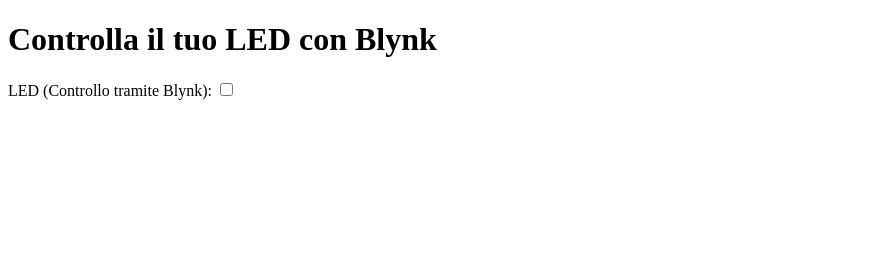
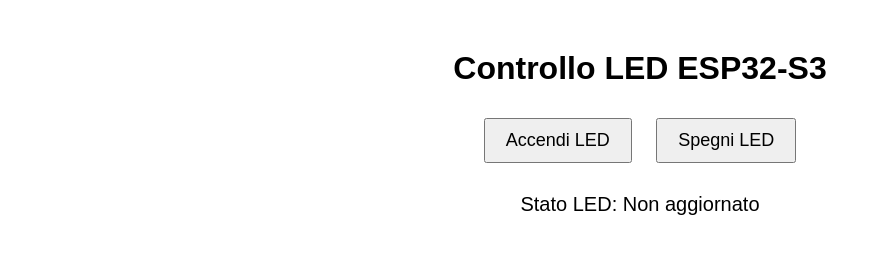
Before and after one commit to mariosbros2312/sito_sensori, a plain HTML site: page index.html in a window 1280 px wide. Shown: the whole page, without its empty margins (0-880 px from the left). Drawn offline with Linux system fonts and the light colour scheme.

Commit message:
Update index.html
cvc

```diff
--- a/index.html
+++ b/index.html
@@ -1,40 +1,50 @@
 <!DOCTYPE html>
 <html lang="it">
 <head>
-    <meta charset="UTF-8">
-    <meta name="viewport" content="width=device-width, initial-scale=1.0">
-    <title>Controlla LED da Blynk</title>
+  <meta charset="UTF-8">
+  <meta name="viewport" content="width=device-width, initial-scale=1.0">
+  <title>Controllo ESP32-S3 con Blynk</title>
+  <style>
+    body {
+      font-family: Arial, sans-serif;
+      text-align: center;
+      margin-top: 50px;
+    }
+    button {
+      padding: 10px 20px;
+      font-size: 18px;
+      cursor: pointer;
+      margin: 10px;
+    }
+    #status {
+      margin-top: 20px;
+      font-size: 20px;
+    }
+  </style>
+  <script>
+    const AUTH_TOKEN = "grYpUsFvzBxM6U0F_N1HM-_sub0_Ffhu"; // Sostituisci con il tuo token Blynk
+    const API_URL = `https://blynk.cloud/external/api/update?token=${AUTH_TOKEN}&`;
+
+    function toggleLED(state) {
+      const ledState = state ? "V2=1" : "V2=0";
+      fetch(API_URL + ledState)
+        .then(response => {
+          if (response.ok) {
+            document.getElementById("status").innerText = `LED ${state ? "ACCESO" : "SPENTO"}`;
+          } else {
+            document.getElementById("status").innerText = "Errore nella connessione!";
+          }
+        })
+        .catch(() => {
+          document.getElementById("status").innerText = "Errore nella connessione!";
+        });
+    }
+  </script>
 </head>
 <body>
-    <h1>Controlla il tuo LED con Blynk</h1>
-
-    <!-- Switch virtuale per accendere/spegnere il LED -->
-    <label for="virtualSwitch">LED (Controllo tramite Blynk):</label>
-    <input type="checkbox" id="virtualSwitch" onchange="sendDataToBlynk(this.checked)">
-    <p id="response"></p>
-
-    <script>
-        // Token di autenticazione Blynk
-        const BLYNK_AUTH_TOKEN = "grYpUsFvzBxM6U0F_N1HM-_sub0_Ffhu";  // Sostituisci con il tuo token
-        const pin = 'V1';  // Pin virtuale per il controllo del LED (assumiamo V1)
-
-        // Funzione per inviare i dati a Blynk (Accendere/Spegnere il LED)
-        function sendDataToBlynk(checked) {
-            const value = checked ? 255 : 0;  // Se checked è vero, accende il LED (255), altrimenti lo spegne (0)
-
-            // Costruisci l'URL per inviare i dati
-            const url = `https://blynk.cloud/external/api/update/${pin}?value=${value}&token=${BLYNK_AUTH_TOKEN}`;
-
-            // Esegui la richiesta fetch per inviare i dati
-            fetch(url)
-                .then(response => response.ok ? response.text() : Promise.reject('Errore nella richiesta'))
-                .then(data => {
-                    document.getElementById('response').innerText = "Comando inviato con successo!";
-                })
-                .catch(error => {
-                    document.getElementById('response').innerText = `Errore: ${error}`;
-                });
-        }
-    </script>
+  <h1>Controllo LED ESP32-S3</h1>
+  <button onclick="toggleLED(true)">Accendi LED</button>
+  <button onclick="toggleLED(false)">Spegni LED</button>
+  <div id="status">Stato LED: Non aggiornato</div>
 </body>
 </html>
```
